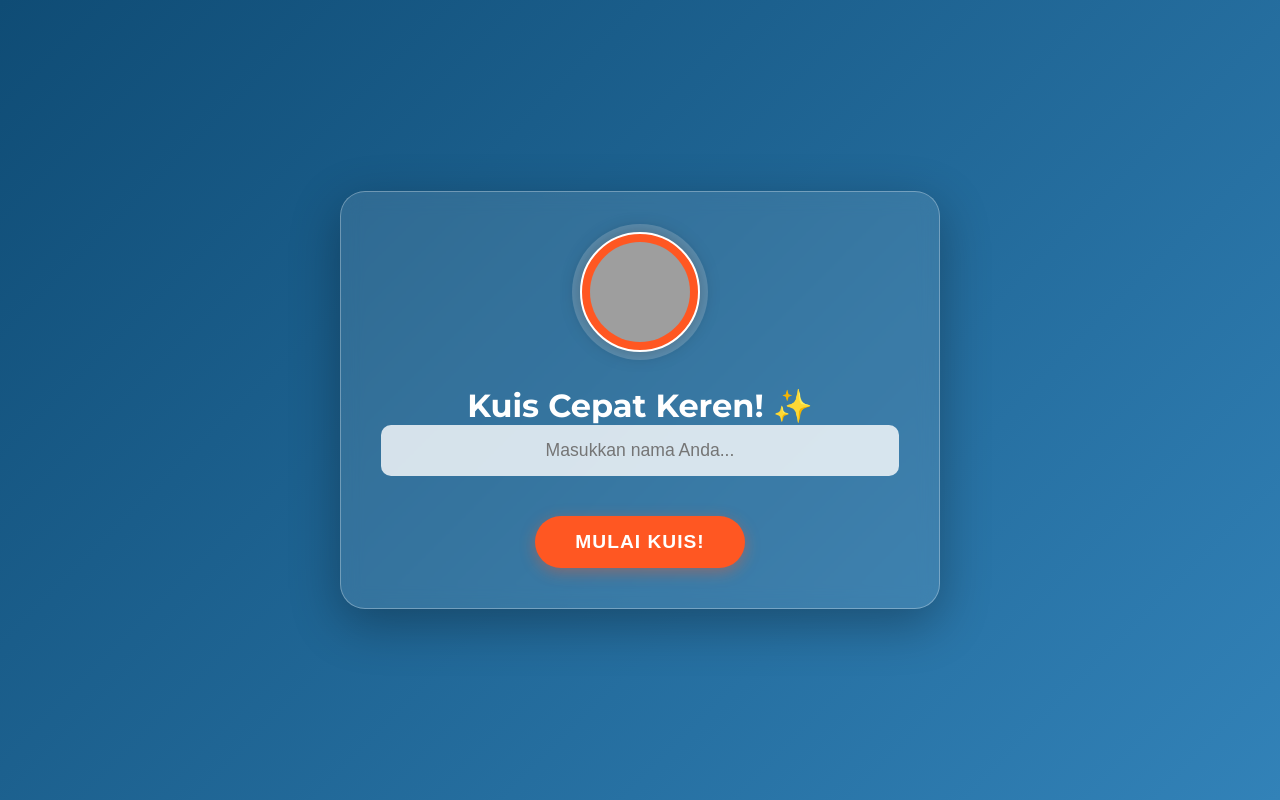
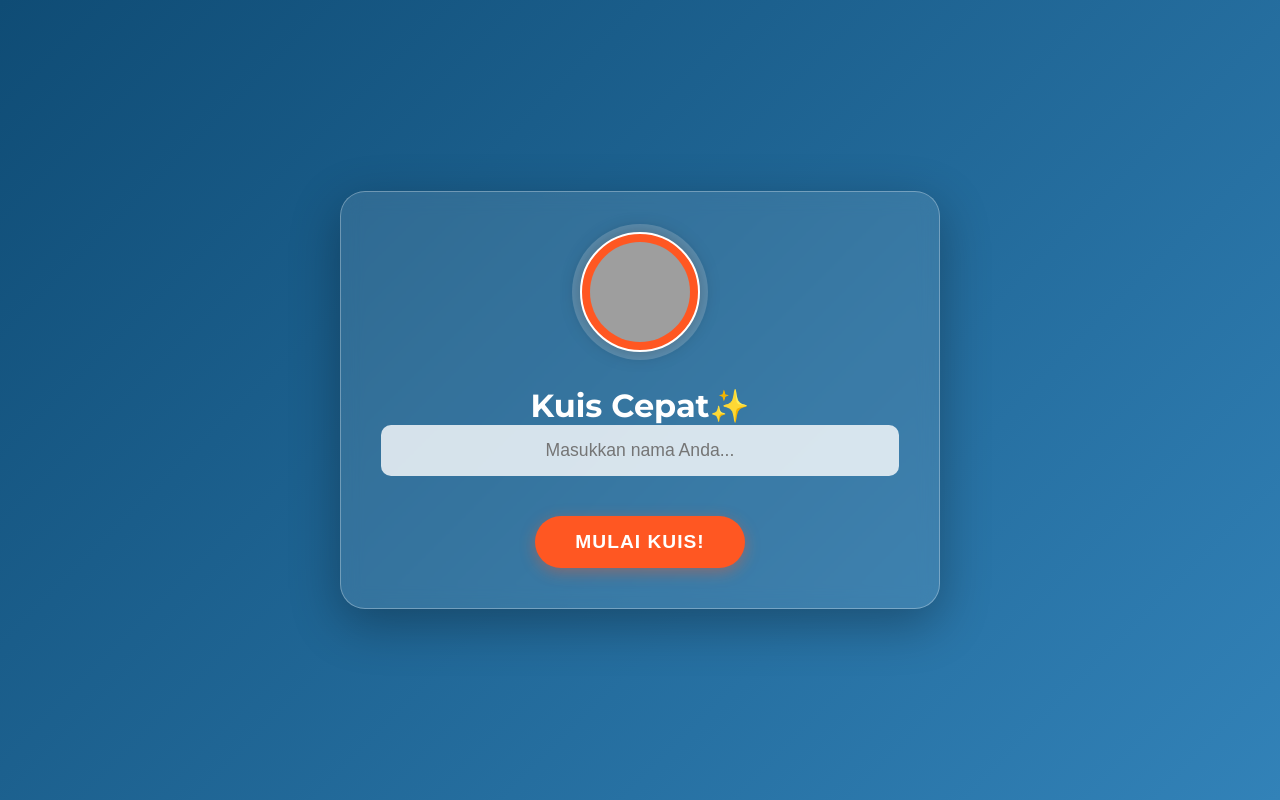
Before and after one commit to yogitjkt-sei/gametkj, a plain HTML site: page index.html in a window 1280 px wide. Drawn offline with Linux system fonts and the light colour scheme; grey boxes are pictures that could not be loaded.

Commit message:
Update index.html

```diff
--- a/index.html
+++ b/index.html
@@ -3,7 +3,7 @@
 <head>
     <meta charset="UTF-8">
     <meta name="viewport" content="width=device-width, initial-scale=1.0">
-    <title>Kuis Cepat Keren! ✨</title>
+    <title>Quiz ! ✨</title>
     <link href="https://fonts.googleapis.com/css2?family=Montserrat:wght@400;700;900&display=swap" rel="stylesheet">
 
     <style>
@@ -229,7 +229,7 @@
 
     <div id="lobby-screen" class="screen active">
         <img id="logo-placeholder" src="https://files.catbox.moe/j6ypiu.jpg" alt="Logo Kuis Anda">
-        <h1>Kuis Cepat Keren! ✨</h1>
+        <h1>Kuis Cepat✨</h1>
         <input type="text" id="player-name" placeholder="Masukkan nama Anda..." required>
         <button id="join-btn" class="btn">Mulai Kuis!</button>
     </div>
```
